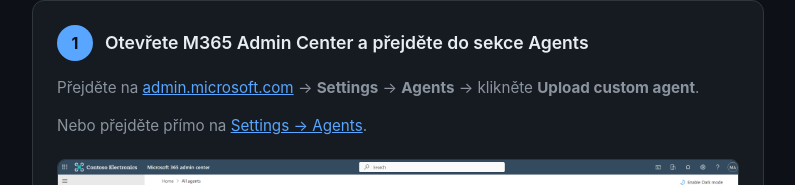
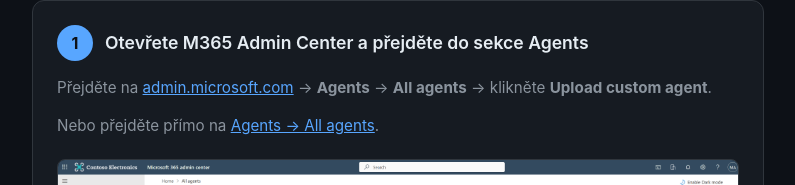
Before and after one commit to ostefka/rejstriky, a plain HTML site: page docs/admin-guide.html in a window 1280 px wide. Shown: the part 737-922 px from the top of the page, without its empty margins (242-1037 px from the left). Drawn offline with Linux system fonts and the light colour scheme.

Commit message:
Fix admin path: Agents -> All agents -> Upload custom agent

```diff
--- a/docs/admin-guide.html
+++ b/docs/admin-guide.html
@@ -168,8 +168,8 @@
                     <div class="step-number">1</div>
                     <div class="step-title">Otevřete M365 Admin Center a přejděte do sekce Agents</div>
                 </div>
-                <p>Přejděte na <a href="https://admin.microsoft.com" target="_blank">admin.microsoft.com</a> → <strong>Settings</strong> → <strong>Agents</strong> → klikněte <strong>Upload custom agent</strong>.</p>
-                <p>Nebo přejděte přímo na <a href="https://admin.microsoft.com/#/Settings/Agents" target="_blank">Settings → Agents</a>.</p>
+                <p>Přejděte na <a href="https://admin.microsoft.com" target="_blank">admin.microsoft.com</a> → <strong>Agents</strong> → <strong>All agents</strong> → klikněte <strong>Upload custom agent</strong>.</p>
+                <p>Nebo přejděte přímo na <a href="https://admin.microsoft.com/#/copilot/agents" target="_blank">Agents → All agents</a>.</p>
                 <img src="img/01addagent.png" alt="Krok 1 — Upload custom agent" loading="lazy">
             </div>
 
@@ -245,7 +245,7 @@
             <p>Při budoucích aktualizacích (nové funkce, opravy, změna instrukcí):</p>
             <ol>
                 <li>Stáhněte nový ZIP balíček</li>
-                <li>V M365 Admin Center přejděte na <strong>Settings</strong> → <strong>Agents</strong></li>
+                <li>V M365 Admin Center přejděte na <strong>Agents</strong> → <strong>All agents</strong></li>
                 <li>Najděte <strong>Rejstříky ČR</strong> v seznamu</li>
                 <li>Klikněte na aplikaci → <strong>Update</strong> → nahrajte nový ZIP</li>
             </ol>
@@ -256,7 +256,7 @@
             <h2>Odebrání agenta</h2>
             <p>Pokud potřebujete agenta odebrat:</p>
             <ol>
-                <li>V M365 Admin Center přejděte na <strong>Settings</strong> → <strong>Agents</strong></li>
+                <li>V M365 Admin Center přejděte na <strong>Agents</strong> → <strong>All agents</strong></li>
                 <li>Najděte <strong>Rejstříky ČR</strong></li>
                 <li>Klikněte <strong>Remove</strong></li>
             </ol>
```
